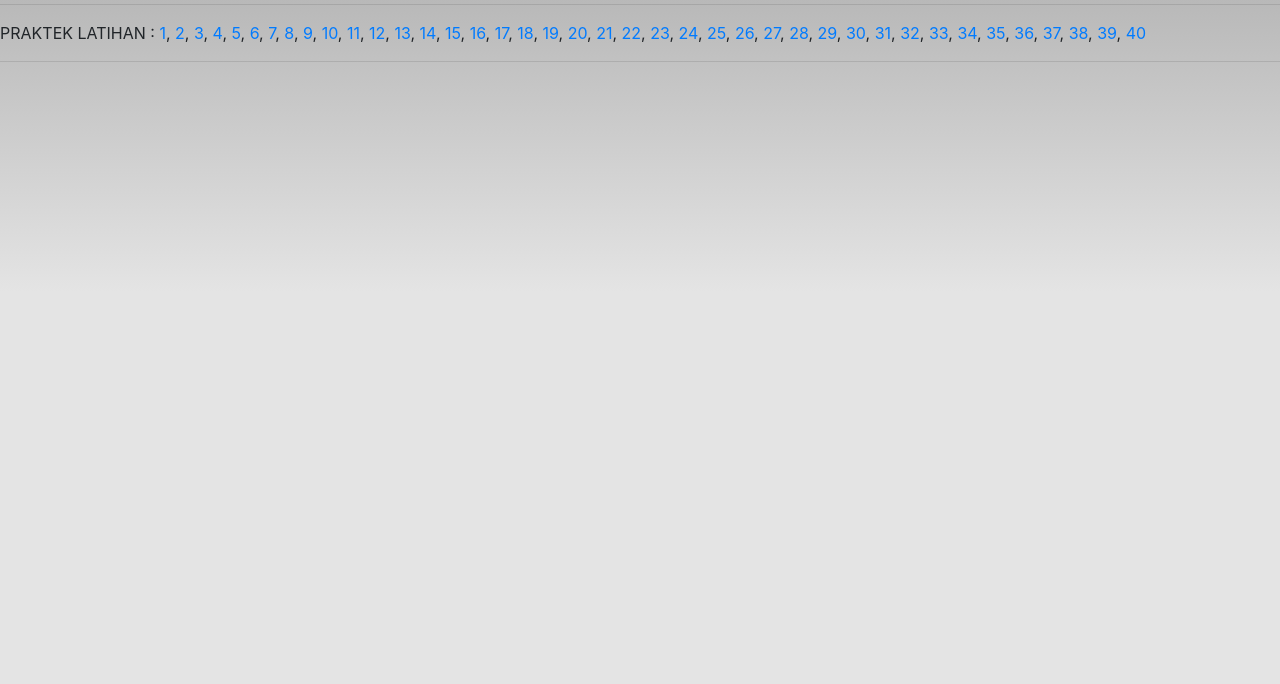
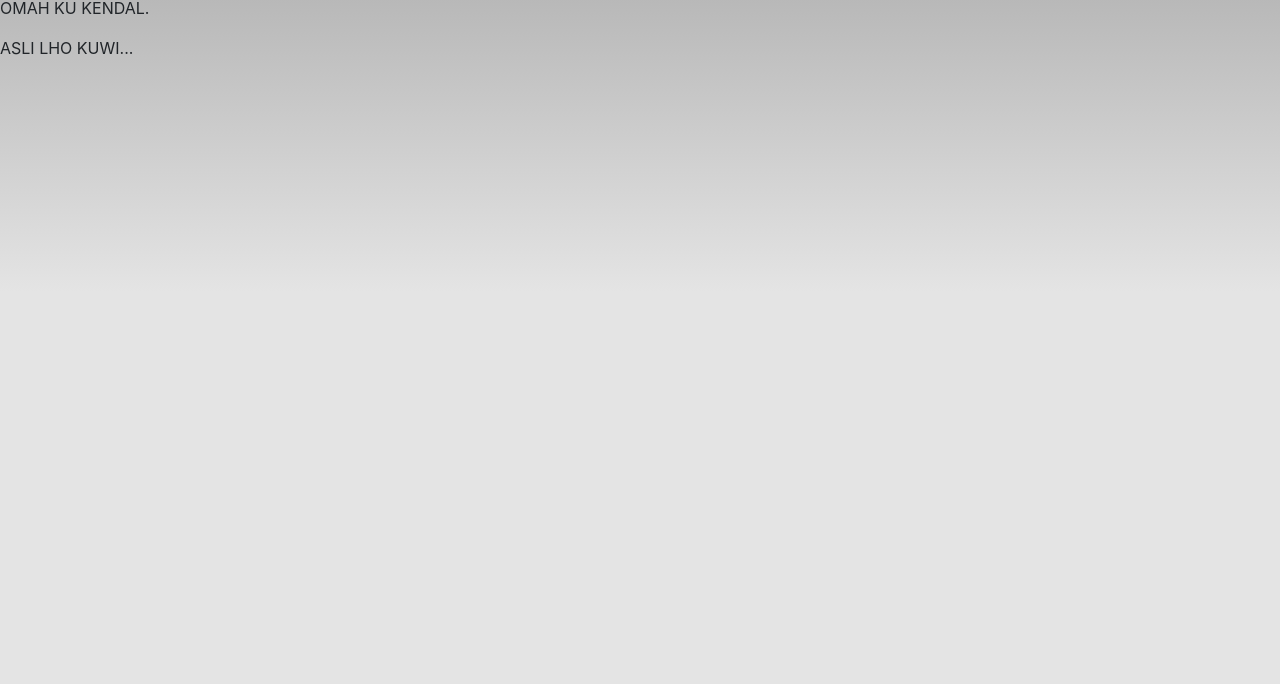
Before and after one commit to hajirodeon/latihanjquery, a website: page www/index.html in a window 1280 px wide. Shown: the part 116-800 px from the top of the page. Drawn offline with Linux system fonts and the light colour scheme.

Commit message:
Update index.html

```diff
--- a/www/index.html
+++ b/www/index.html
@@ -27,58 +27,22 @@
     </head>
     <body>
 
+<h1>
 
-	<h1>
-		Latihan Jquery
-	</h1>
+jenengku agus muhajir
 
-	<hr>
-Praktek Latihan :
-
-<a href="latihan1.html">1</a>,
-<a href="latihan2.html">2</a>,
-<a href="latihan3.html">3</a>,
-<a href="latihan4.html">4</a>,
-<a href="latihan5.html">5</a>,
-<a href="latihan6.html">6</a>,
-<a href="latihan7.html">7</a>,
-<a href="latihan8.html">8</a>,
-<a href="latihan9.html">9</a>,
-<a href="latihan10.html">10</a>,
-<a href="latihan11.html">11</a>,
-<a href="latihan12.html">12</a>,
-<a href="latihan13.html">13</a>,
-<a href="latihan14.html">14</a>,
-<a href="latihan15.html">15</a>,
-<a href="latihan16.html">16</a>,
-<a href="latihan17.html">17</a>,
-<a href="latihan18.html">18</a>,
-<a href="latihan19.html">19</a>,
-<a href="latihan20.html">20</a>,
-<a href="latihan21.html">21</a>,
-<a href="latihan22.html">22</a>,
-<a href="latihan23.html">23</a>,
-<a href="latihan24.html">24</a>,
-<a href="latihan25.html">25</a>,
-<a href="latihan26.html">26</a>,
-<a href="latihan27.html">27</a>,
-<a href="latihan28.html">28</a>,
-<a href="latihan29.html">29</a>,
-<a href="latihan30.html">30</a>,
-<a href="latihan31.html">31</a>,
-<a href="latihan32.html">32</a>,
-<a href="latihan33.html">33</a>,
-<a href="latihan34.html">34</a>,
-<a href="latihan35.html">35</a>,
-<a href="latihan36.html">36</a>,
-<a href="latihan37.html">37</a>,
-<a href="latihan38.html">38</a>,
-<a href="latihan39.html">39</a>,
-<a href="latihan40.html">40</a>
+</h1>
 
 
 
-	<hr>
+<p>
+omah ku kendal.
+
+</p>
+
+<p>
+asli lho kuwi...
+</p>
 
 
 
```
